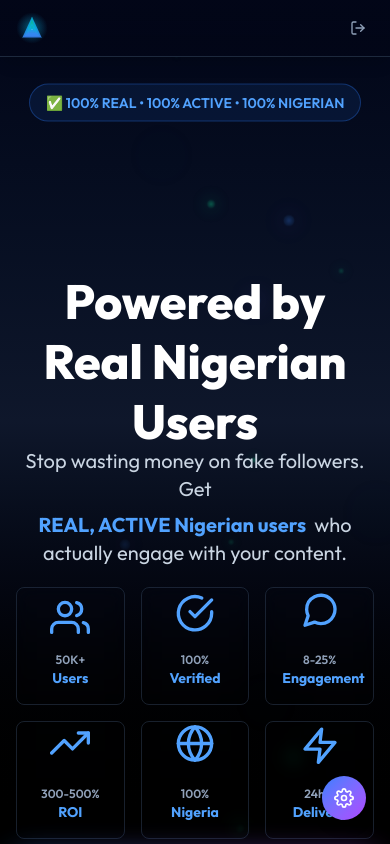
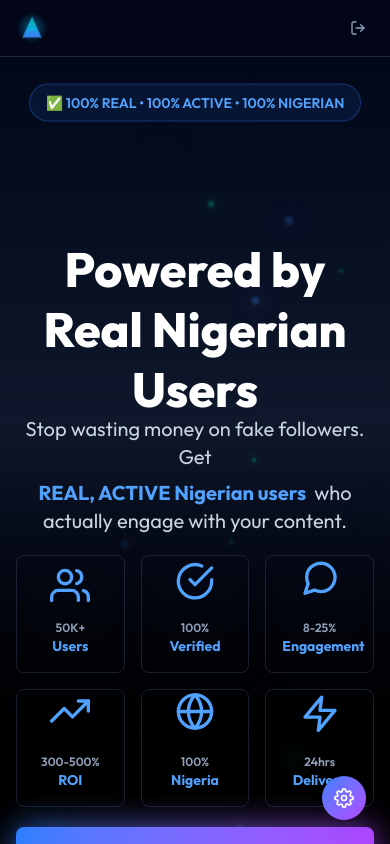
Before and after one commit to strixform/sabi, a Next.js app: page / in a window 390 px wide. Shown: the top 844 px of the page. Built offline with nearby package versions, Linux system fonts and the light colour scheme.

Commit message:
Extreme spacing reduction: -mt-16 mobile

```diff
--- a/src/app/page.tsx
+++ b/src/app/page.tsx
@@ -61,7 +61,7 @@ function HomeContent() {
               initial={{ opacity: 0, y: 50 }}
               animate={{ opacity: 1, y: 0 }}
               transition={{ duration: 0.8, delay: 0.6 }}
-              className="text-white -mt-8 sm:-mt-4 lg:-mt-1"
+              className="text-white -mt-16 sm:-mt-8 lg:-mt-2"
             >
               <AnimateInText type="slide" delay={0.7}>
                 Powered by Real Nigerian Users
```
